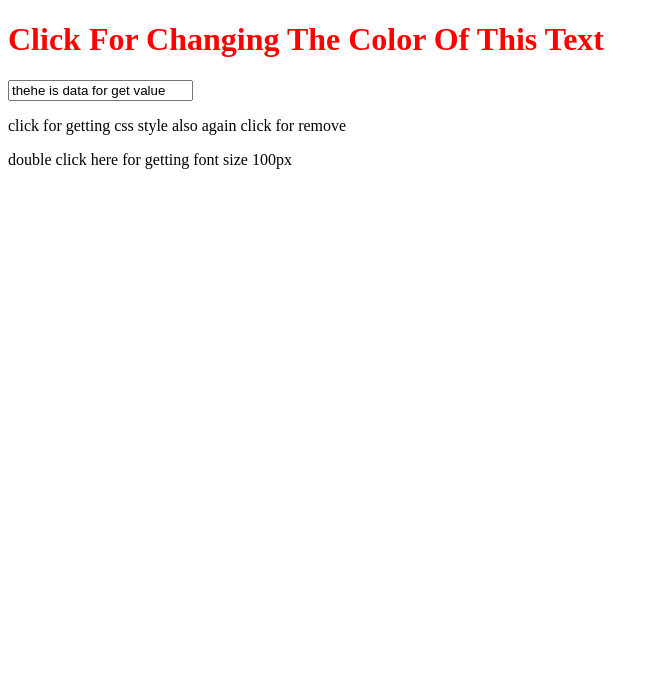
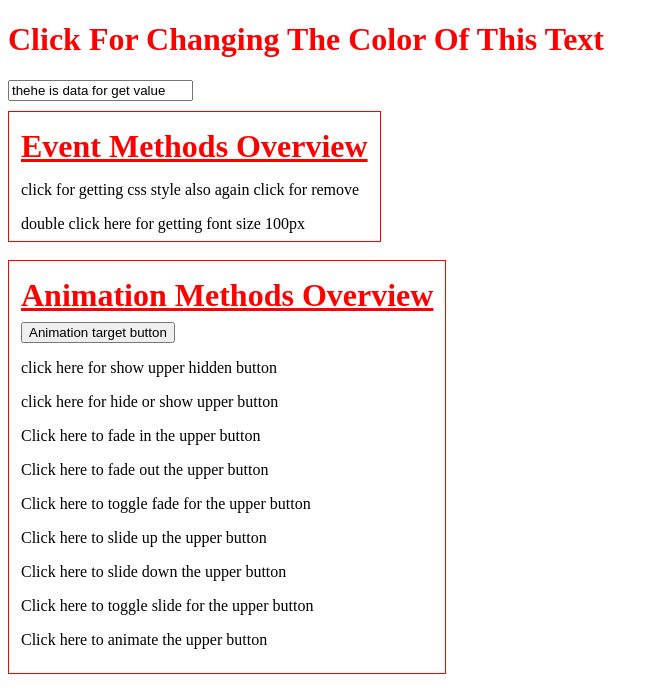
Before and after one commit to pobittra1/jquery-overview, a plain HTML site: page index.html in a window 1280 px wide. Shown: the whole page, without its empty margins (0-659 px from the left). Drawn offline with nearby package versions, Linux system fonts and the light colour scheme.

Commit message:
Animation effect methods

```diff
--- a/index.html
+++ b/index.html
@@ -15,9 +15,30 @@
     <input type="text" value="thehe is data for get value" name="" id="inputFieldOne">
 
 
-    <p id="forEventPractise">click for getting css style also again click for remove</p>
+    <div id="Events">
+        <h1>event methods overview</h1>
+        <p id="forEventPractise">click for getting css style also again click for remove</p>
 
-    <div id="fordbClick">double click here for getting font size 100px</div>
+        <div id="fordbClick">double click here for getting font size 100px</div>
+    </div>
+    <br>
+
+    <div id="forAnimationArea">
+        <h1>animation methods overview</h1>
+        <button class="hideButton" id="animShowButton">Animation target button</button>
+        <p class="forShowButton">
+            click here for show upper hidden button
+        </p>
+        <p id="hideOrShow">click here for hide or show upper button</p>
+        <p id="fadeIn">Click here to fade in the upper button</p>
+        <p id="fadeOut">Click here to fade out the upper button</p>
+        <p id="fadeToggle">Click here to toggle fade for the upper button</p>
+        <p id="slideUp">Click here to slide up the upper button</p>
+        <p id="slideDown">Click here to slide down the upper button</p>
+        <p id="slideToggle">Click here to toggle slide for the upper button</p>
+        <p id="animate">Click here to animate the upper button</p>
+
+    </div>
 
 
     <script src="https://code.jquery.com/jquery-3.6.0.min.js"></script>
--- a/jq.js
+++ b/jq.js
@@ -123,4 +123,84 @@ $(document).ready(function () {
 
 
 
+
+
+    // ---------------------Animation effect methods------------------
+    // .hide(), .show(), .toggle(), .fadeIn(), fadeOut(), .fadeToggle(), .slideUp(), .slideDown(), .slideToggle(), .animate().
+
+
+    // Example of .hide() method
+    $(".hideButton").click(function () {
+        $(".hideButton").hide();
+    });
+
+
+
+    // Example of .show() method
+    $(".forShowButton").click(function () {
+        $("#animShowButton").show();
+    });
+
+
+
+    // Example of .toggle() method
+    $("#hideOrShow").click(function () {
+        $("#animShowButton").toggle();
+    });
+
+
+
+    // Example of .fadeIn() method
+    $("#fadeIn").click(function () {
+        $("#animShowButton").fadeIn();
+    });
+
+
+    // Example of .fadeOut() method
+    $("#fadeOut").click(function () {
+        $("#animShowButton").fadeOut();
+    });
+
+
+
+    // Example of .fadeToggle() method
+    $("#fadeToggle").click(function () {
+        $("#animShowButton").fadeToggle();
+    });
+
+
+
+    // Example of .slideUp() method
+    $("#slideUp").click(function () {
+        $("#animShowButton").slideUp(500);
+    });
+
+
+
+    // Example of .slideDown() method
+    $("#slideDown").click(function () {
+        $("#animShowButton").slideDown(500);
+    });
+
+
+
+    // Example of .slideToggle() method
+    $("#slideToggle").click(function () {
+        $("#animShowButton").slideToggle(500);
+    });
+
+
+
+    // Example of .animate() method
+    $("#animate").click(function () {
+        $("#animShowButton").animate({
+            fontSize: "50px",
+            opacity: 0.5,
+            marginLeft: "50px"
+        }, 1000);
+    });
+
+
+
+
 });
--- a/style.css
+++ b/style.css
@@ -15,3 +15,32 @@
     border: 1px solid green;
     margin: 8px;
 }
+
+#forAnimationArea {
+    padding: 8px 12px;
+    border: 1px solid red;
+    width: fit-content;
+    cursor: pointer;
+}
+
+#forAnimationArea h1 {
+    text-align: center;
+    text-transform: capitalize;
+    margin: 8px 0px;
+    text-decoration: underline;
+}
+
+#Events {
+    padding: 8px 12px;
+    border: 1px solid red;
+    margin-top: 10px;
+    width: fit-content;
+    cursor: pointer;
+}
+
+#Events h1 {
+    text-align: center;
+    text-transform: capitalize;
+    margin: 8px 0px;
+    text-decoration: underline;
+}
```
